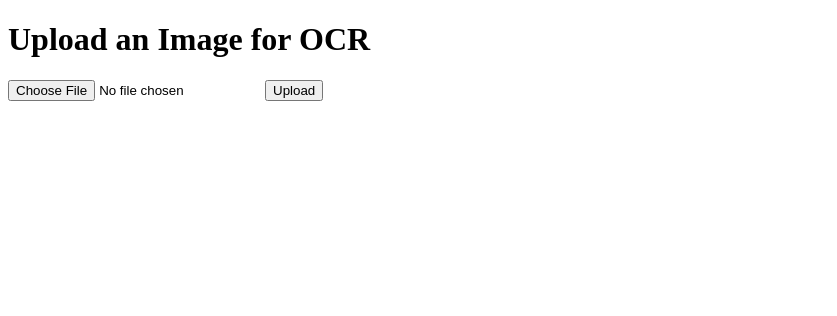
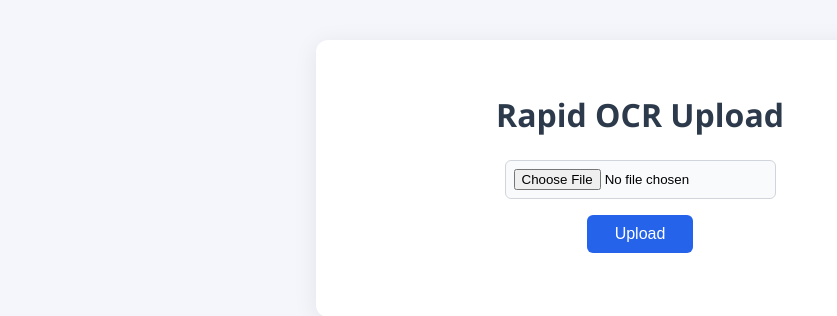
Before and after one commit to shrinidhi-a/ocr-app, a Flask app: page / in a window 1280 px wide. Shown: the top 316 px of the page, without its empty margins (0-837 px from the left). Run offline with Flask 3, Linux system fonts and the light colour scheme.

Commit message:
ui and separate app and ocr

```diff
--- a/app.py
+++ b/app.py
@@ -1,9 +1,9 @@
 from flask import Flask, request, render_template, send_from_directory, url_for
 import os
-from rapidocr import RapidOCR
+from ocr_engine import OCREngine
 
 app = Flask(__name__)
-engine = RapidOCR()
+ocr_engine = OCREngine()
 
 # Ensure upload and generated_imgs directories exist
 os.makedirs('uploads', exist_ok=True)
@@ -24,8 +24,7 @@ def upload():
         img_path = os.path.join('uploads', file.filename)
         gen_img_path = os.path.join('generated_imgs', file.filename)
         file.save(img_path)
-        result = engine(img_path, return_word_box=True, return_single_char_box=True)
-        result.vis(gen_img_path)
+        ocr_engine.process_image(img_path, gen_img_path)
         gen_img_url = url_for('generated_img', filename=file.filename)
         orig_img_url = url_for('uploaded_img', filename=file.filename)
         return render_template('home.html', gen_img_url=gen_img_url, orig_img_url=orig_img_url)
@@ -39,8 +38,8 @@ def uploaded_img(filename):
 def generated_img(filename):
     return send_from_directory('generated_imgs', filename)
 
-# ...existing code...
 if __name__ == '__main__':
-    import os
     port = int(os.environ.get('PORT', 5000))
-    app.run(host='0.0.0.0', port=port)
+    app.run(host='0.0.0.0', port=port, debug=True)
+    print(f"Server running on port {port}")
+    print("Visit http://localhost:5000 to access the application")
--- a/templates/home.html
+++ b/templates/home.html
@@ -2,20 +2,89 @@
 <html>
 <head>
     <title>Rapid OCR Upload</title>
+    <meta name="viewport" content="width=device-width, initial-scale=1">
+    <style>
+        body {
+            background: #f4f6fb;
+            font-family: 'Segoe UI', Arial, sans-serif;
+            margin: 0;
+            padding: 0;
+        }
+        .container {
+            max-width: 600px;
+            margin: 40px auto;
+            background: #fff;
+            border-radius: 12px;
+            box-shadow: 0 4px 24px rgba(0,0,0,0.08);
+            padding: 32px 24px;
+        }
+        h1 {
+            text-align: center;
+            color: #2d3a4b;
+            margin-bottom: 24px;
+        }
+        form {
+            display: flex;
+            flex-direction: column;
+            align-items: center;
+            gap: 16px;
+            margin-bottom: 32px;
+        }
+        input[type="file"] {
+            padding: 8px;
+            border-radius: 6px;
+            border: 1px solid #d1d5db;
+            background: #f9fafb;
+        }
+        button {
+            background: #2563eb;
+            color: #fff;
+            border: none;
+            border-radius: 6px;
+            padding: 10px 28px;
+            font-size: 1rem;
+            cursor: pointer;
+            transition: background 0.2s;
+        }
+        button:hover {
+            background: #1e40af;
+        }
+        .img-section {
+            margin-bottom: 24px;
+            text-align: center;
+        }
+        .img-section img {
+            max-width: 100%;
+            border-radius: 8px;
+            box-shadow: 0 2px 8px rgba(0,0,0,0.07);
+            margin-top: 8px;
+        }
+        @media (max-width: 700px) {
+            .container {
+                padding: 16px 4vw;
+            }
+        }
+    </style>
 </head>
 <body>
-    <h1>Upload an Image for OCR</h1>
+    <div class="container">
+        <h1>Rapid OCR Upload</h1>
         <form action="/upload" method="post" enctype="multipart/form-data">
             <input type="file" name="image" accept="image/*" required>
             <button type="submit">Upload</button>
         </form>
         {% if orig_img_url %}
-        <h2>Original Image:</h2>
-        <img src="{{ orig_img_url }}" alt="Original Image" style="max-width:500px;">
+            <div class="img-section">
+                <h2>Original Image</h2>
+                <img src="{{ orig_img_url }}" alt="Original Image">
+            </div>
         {% endif %}
         {% if gen_img_url %}
-        <h2>Processed Image:</h2>
-        <img src="{{ gen_img_url }}" alt="Generated Image" style="max-width:500px;">
+            <div class="img-section">
+                <h2>Processed Image</h2>
+                <img src="{{ gen_img_url }}" alt="Generated Image">
+            </div>
         {% endif %}
+    </div>
 </body>
 </html>
```
Also changed, not shown: ocr_engine.py (added, +10 -0 lines). Lines whose indentation alone changed are shown as unchanged.
